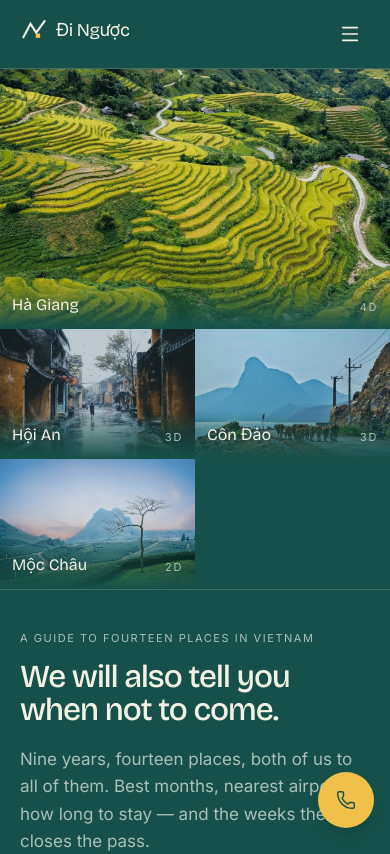
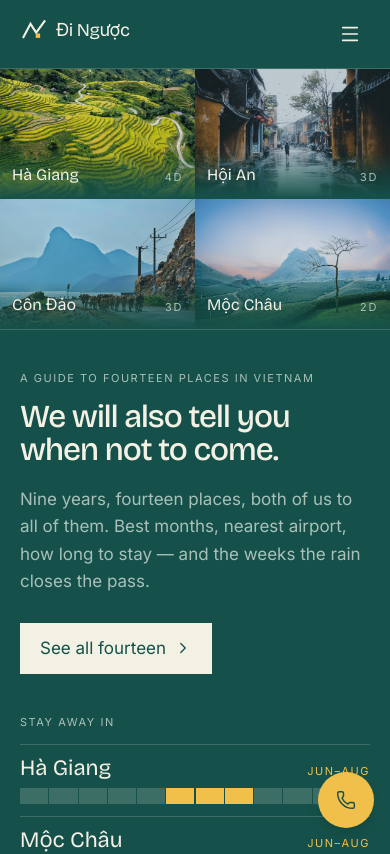
Before and after one commit to ThanhNV121097/project-3f77af57, a React (Vite) app in the folder code/frontend/: page / in a window 390 px wide. Shown: the top 854 px of the page. Built offline with nearby package versions, Linux system fonts and the light colour scheme.

Commit message:
design: four equal cards below 1024px, no orphan row

```diff
--- a/code/frontend/src/pages/Home.tsx
+++ b/code/frontend/src/pages/Home.tsx
@@ -38,7 +38,7 @@ export default function Home() {
               style={{ animationDelay: `${i * 80}ms` }}
               className={[
                 "band-in group relative block aspect-[3/2] overflow-hidden lg:aspect-auto lg:h-full",
-                i === 0 ? "col-span-2 lg:col-span-3" : "lg:col-span-1",
+                i === 0 ? "lg:col-span-3" : "lg:col-span-1",
               ].join(" ")}
             >
               <Picture
```
